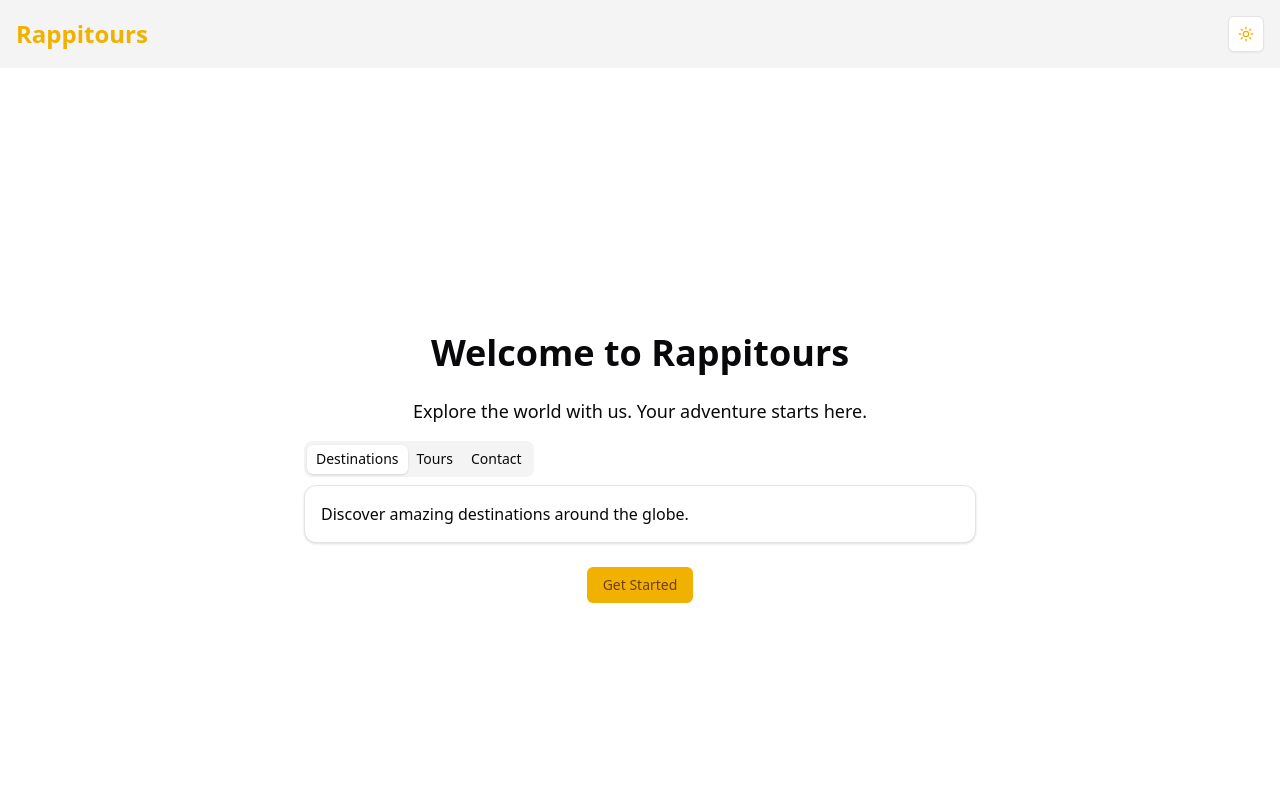
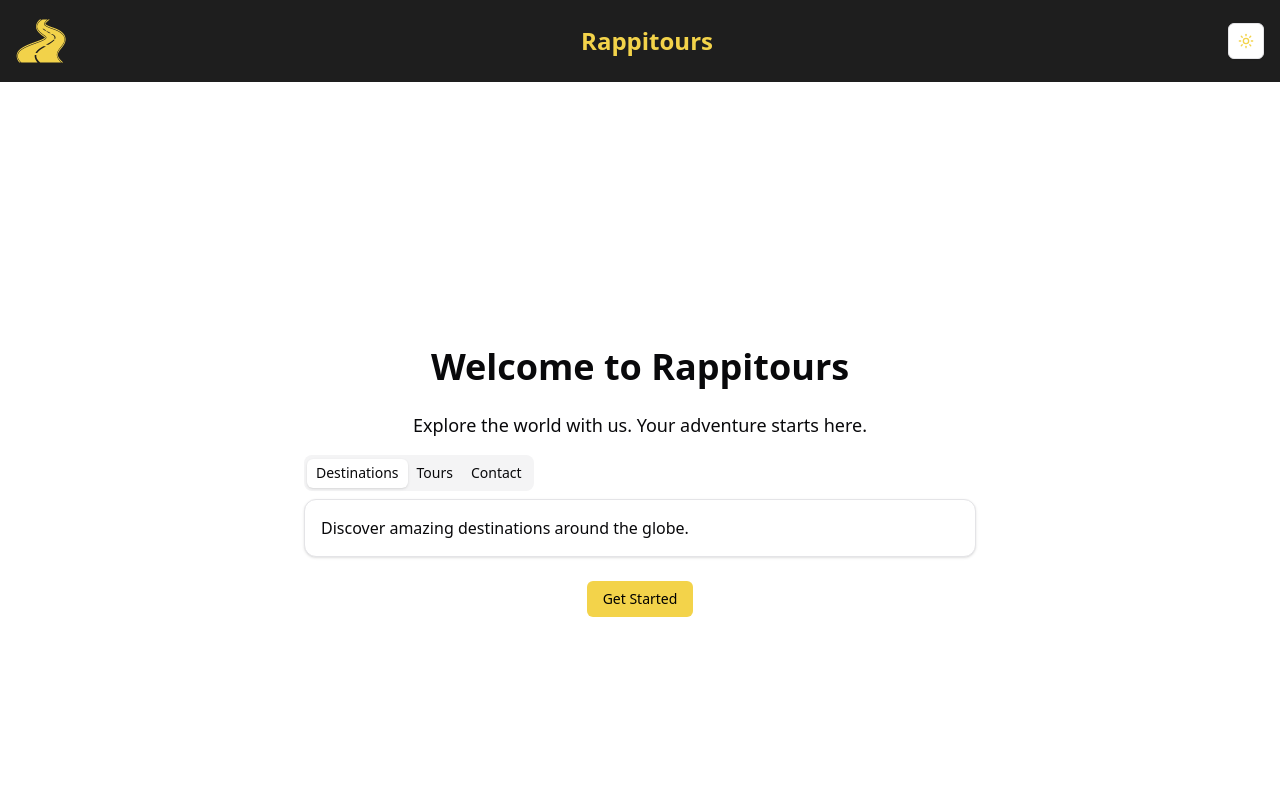
Before and after one commit to IMS-coding-projects/M248, a React (Vite) app in the folder rappitours/: page / in a window 1280 px wide. Shown: the top 800 px of the page. Built offline with nearby package versions, Linux system fonts and the light colour scheme.

Commit message:
adjusted css by a bit

```diff
--- a/rappitours/index.html
+++ b/rappitours/index.html
@@ -2,7 +2,7 @@
 <html lang="en">
   <head>
     <meta charset="UTF-8" />
-    <link rel="icon" type="image/svg+xml" href="/vite.svg" />
+    <link rel="icon" type="image/svg+xml" href="/favicon.svg" />
     <meta name="viewport" content="width=device-width, initial-scale=1.0" />
     <title>RappiTours Tours Management System</title>
   </head>
--- a/rappitours/src/components/Header.tsx
+++ b/rappitours/src/components/Header.tsx
@@ -1,9 +1,11 @@
 import {ModeToggle} from "@/components/mode-toggle.tsx";
+import logo from '/default_logo.svg';
 
 function Header() {
   return (
     <header className="flex items-center justify-between p-4 bg-secondary text-primary">
-      <h1 className="text-2xl font-bold">Rappitours</h1>
+        <img src={logo} alt="Logo" style={{ width: '50px', height: '50px' }} />
+        <h1 className="text-2xl font-bold">Rappitours</h1>
       <ModeToggle/>
     </header>
   );
--- a/rappitours/src/index.css
+++ b/rappitours/src/index.css
@@ -49,9 +49,9 @@
   --card-foreground: oklch(0.141 0.005 285.823);
   --popover: oklch(1 0 0);
   --popover-foreground: oklch(0.141 0.005 285.823);
-  --primary: oklch(0.795 0.184 86.047);
-  --primary-foreground: oklch(0.421 0.095 57.708);
-  --secondary: oklch(0.967 0.001 286.375);
+  --primary: #F3D34A;
+  --primary-foreground: #000;
+  --secondary: #1E1E1E;
   --secondary-foreground: oklch(0.21 0.006 285.885);
   --muted: oklch(0.967 0.001 286.375);
   --muted-foreground: oklch(0.552 0.016 285.938);
@@ -77,13 +77,13 @@
 }
 
 .dark {
-  --background: oklch(0.141 0.005 285.823);
+  --background: #000;
   --foreground: oklch(0.985 0 0);
   --card: oklch(0.21 0.006 285.885);
   --card-foreground: oklch(0.985 0 0);
   --popover: oklch(0.21 0.006 285.885);
   --popover-foreground: oklch(0.985 0 0);
-  --primary: oklch(0.795 0.184 86.047);
+  --primary: #F3D34A;
   --primary-foreground: oklch(0.421 0.095 57.708);
   --secondary: oklch(0.274 0.006 286.033);
   --secondary-foreground: oklch(0.985 0 0);
```
Also changed, not shown: rappitours/public/default_logo.svg (added), rappitours/public/favicon.svg (added).
